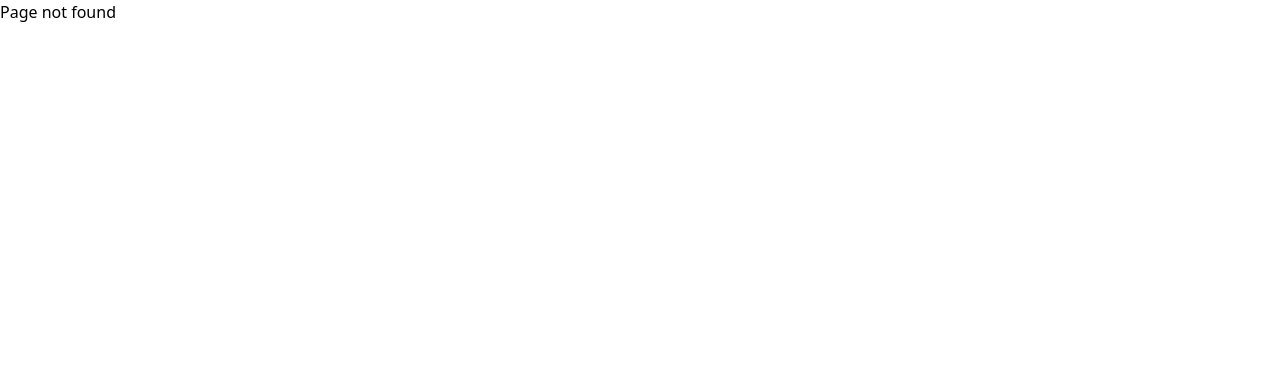
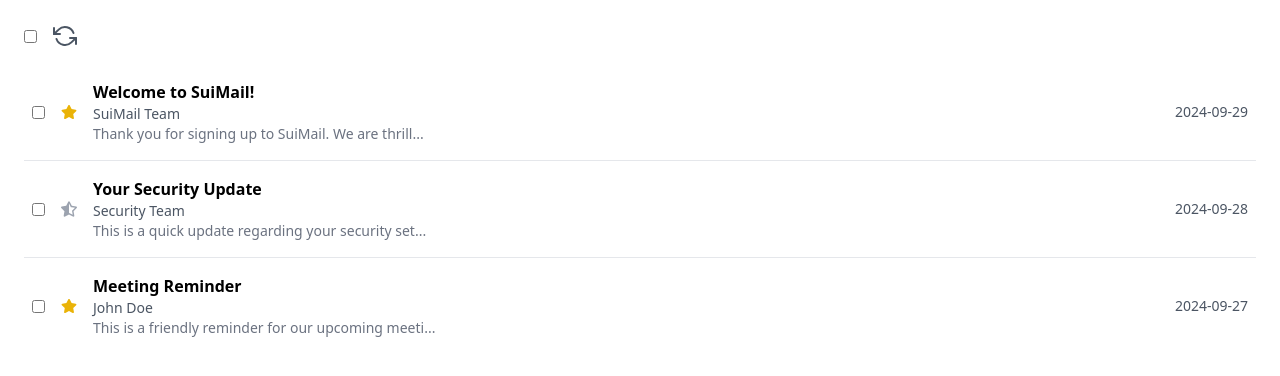
Before and after one commit to ZIDTHEGEEK/Team-Alpha-s-frontend-repository-, a React (Vite) app: page /email in a window 1280 px wide. Before the commit this address had no page. Shown: the top 376 px of the page. Built offline with nearby package versions, Linux system fonts and the light colour scheme; a web font is replaced by a local one.

Commit message:
Emai-list

```diff
--- a/src/AppRoutes.jsx
+++ b/src/AppRoutes.jsx
@@ -3,6 +3,7 @@ import Layout from "./components/layout/Layout"
 import IndexPage from "./views/index"
 import LoginPage from "./views/login"
 import SignUpPage from "./views/signup"
+import EmailList from "./views/Email-list"
 import AuthLayout from "./components/layout/AuthLayout"
 
 export default function AppRoutes() {
@@ -10,10 +11,12 @@ export default function AppRoutes() {
     <Routes>
       <Route path="/" element={<Layout />}>
         <Route path="" element={<IndexPage />} />
+        <Route path="email" element={<EmailList/>} />
         <Route path="auth" element={<AuthLayout />}>
           <Route path="create-account" element={<SignUpPage />} />
           <Route path="login" element={<LoginPage />} />
         </Route>
+
       </Route>
 
       {/* Not found screen */}
--- /dev/null
+++ b/src/views/Email-list.jsx
@@ -0,0 +1,137 @@
+import React, { useState } from 'react';
+import { FaStar, FaStarHalfAlt } from 'react-icons/fa'; // Icons for starred and unstarred emails
+import { FiRefreshCcw } from 'react-icons/fi'; // Reload icon
+
+const EmailList = () => {
+  const [emails, setEmails] = useState([
+    {
+      id: 1,
+      subject: 'Welcome to SuiMail!',
+      sender: 'SuiMail Team',
+      message: 'Thank you for signing up to SuiMail. We are thrilled to have you on board and look forward to providing you with secure and private email solutions.',
+      starred: true,
+      date: '2024-09-29',
+    },
+    {
+      id: 2,
+      subject: 'Your Security Update',
+      sender: 'Security Team',
+      message: 'This is a quick update regarding your security settings. Please review the settings to ensure your account is secure.',
+      starred: false,
+      date: '2024-09-28',
+    },
+    {
+      id: 3,
+      subject: 'Meeting Reminder',
+      sender: 'John Doe',
+      message: 'This is a friendly reminder for our upcoming meeting scheduled on Monday. Don’t forget to review the attached documents.',
+      starred: true,
+      date: '2024-09-27',
+    },
+  ]);
+
+  const [selectedEmails, setSelectedEmails] = useState([]);
+  const [selectAll, setSelectAll] = useState(false);
+
+  // Toggle selection for individual email
+  const toggleSelectEmail = (id) => {
+    if (selectedEmails.includes(id)) {
+      setSelectedEmails(selectedEmails.filter((emailId) => emailId !== id));
+    } else {
+      setSelectedEmails([...selectedEmails, id]);
+    }
+  };
+
+  // Toggle select all emails
+  const toggleSelectAll = () => {
+    if (selectAll) {
+      setSelectedEmails([]);
+    } else {
+      setSelectedEmails(emails.map((email) => email.id));
+    }
+    setSelectAll(!selectAll);
+  };
+
+  // Toggle starred status
+  const toggleStarred = (id) => {
+    setEmails(
+      emails.map((email) =>
+        email.id === id ? { ...email, starred: !email.starred } : email
+      )
+    );
+  };
+
+  // Shorten message preview
+  const getMessagePreview = (message) => {
+    if (message.length > 50) {
+      return message.substring(0, 50) + '...'; // Limit message preview to 50 characters
+    }
+    return message;
+  };
+
+  return (
+    <div className="p-6">
+      {/* Select All and Reload Section */}
+      <div className="flex items-center justify-between mb-4">
+        <div className="flex items-center space-x-4">
+          <input
+            type="checkbox"
+            checked={selectAll}
+            onChange={toggleSelectAll}
+            className="cursor-pointer"
+          />
+          <button onClick={() => window.location.reload()} className="text-gray-600">
+            <FiRefreshCcw size={24} />
+          </button>
+        </div>
+      </div>
+
+      {/* Email List Section */}
+      <div className="divide-y divide-gray-200">
+        {emails.map((email) => (
+          <div
+            key={email.id}
+            className="flex items-center justify-between py-4 px-2 hover:bg-gray-50"
+          >
+            <div className="flex items-center space-x-4">
+              {/* Select Box */}
+              <input
+                type="checkbox"
+                checked={selectedEmails.includes(email.id)}
+                onChange={() => toggleSelectEmail(email.id)}
+                className="cursor-pointer"
+              />
+
+              {/* Starred Icon */}
+              <div
+                onClick={() => toggleStarred(email.id)}
+                className="cursor-pointer"
+              >
+                {email.starred ? (
+                  <FaStar className="text-yellow-500" />
+                ) : (
+                  <FaStarHalfAlt className="text-gray-400" />
+                )}
+              </div>
+
+              {/* Email Details */}
+              <div className="flex flex-col">
+                <span className="font-semibold">{email.subject}</span>
+                <span className="text-sm text-gray-600">{email.sender}</span>
+                {/* Message Preview */}
+                <span className="text-sm text-gray-500">
+                  {getMessagePreview(email.message)}
+                </span>
+              </div>
+            </div>
+
+            {/* Date at the End */}
+            <div className="text-sm text-gray-600">{email.date}</div>
+          </div>
+        ))}
+      </div>
+    </div>
+  );
+};
+
+export default EmailList;
```
